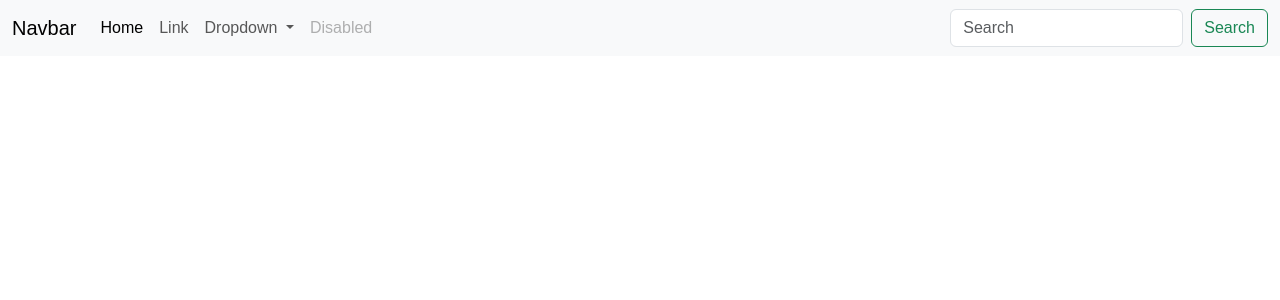
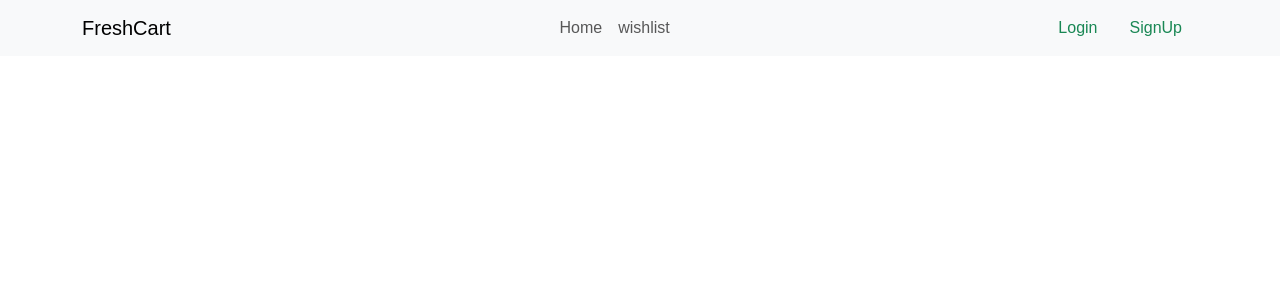
Before and after one commit to ims0s/E-commerce-angular, an Angular app: page / in a window 1280 px wide. Shown: the top 300 px of the page. Built offline with nearby package versions, Linux system fonts and the light colour scheme; a web font is replaced by a local one.

Commit message:
initiialise the main pages

```diff
--- a/src/app/Navbar/Navbar.component.html
+++ b/src/app/Navbar/Navbar.component.html
@@ -1,36 +1,22 @@
 <nav class="navbar navbar-expand-lg bg-body-tertiary">
-  <div class="container-fluid">
-    <a class="navbar-brand" href="#">Navbar</a>
+  <div class="container">
+    <a class="navbar-brand" routerLink="home">FreshCart</a>
     <button class="navbar-toggler" type="button" data-bs-toggle="collapse" data-bs-target="#navbarSupportedContent" aria-controls="navbarSupportedContent" aria-expanded="false" aria-label="Toggle navigation">
       <span class="navbar-toggler-icon"></span>
     </button>
     <div class="collapse navbar-collapse" id="navbarSupportedContent">
-      <ul class="navbar-nav me-auto mb-2 mb-lg-0">
+      <ul class="navbar-nav m-auto mb-2 mb-lg-0">
         <li class="nav-item">
-          <a class="nav-link active" aria-current="page" href="#">Home</a>
+          <a class="nav-link " routerLinkActive="text-success" aria-current="page" routerLink="home">Home</a>
         </li>
         <li class="nav-item">
-          <a class="nav-link" href="#">Link</a>
-        </li>
-        <li class="nav-item dropdown">
-          <a class="nav-link dropdown-toggle" href="#" role="button" data-bs-toggle="dropdown" aria-expanded="false">
-            Dropdown
-          </a>
-          <ul class="dropdown-menu">
-            <li><a class="dropdown-item" href="#">Action</a></li>
-            <li><a class="dropdown-item" href="#">Another action</a></li>
-            <li><hr class="dropdown-divider"></li>
-            <li><a class="dropdown-item" href="#">Something else here</a></li>
-          </ul>
-        </li>
-        <li class="nav-item">
-          <a class="nav-link disabled" aria-disabled="true">Disabled</a>
+          <a class="nav-link " routerLinkActive="text-success" aria-current="page" routerLink="wishlist">wishlist</a>
         </li>
       </ul>
-      <form class="d-flex" role="search">
-        <input class="form-control me-2" type="search" placeholder="Search" aria-label="Search">
-        <button class="btn btn-outline-success" type="submit">Search</button>
-      </form>
+      <div  >
+        <a routerLink="login" class="text-decoration-none text-success px-3" >Login</a>
+        <a routerLink="signup" class="text-decoration-none text-success px-3" >SignUp</a>
+      </div>
     </div>
   </div>
 </nav>
--- /dev/null
+++ b/src/presenetation/pages/HomePage/Product/Product.component.html
@@ -0,0 +1,6 @@
+<div class="product p-3 size">
+  <img [src]="product.imageCover" class="w-100" [alt]="product.title">
+  <h3  >{{product.title | title}}</h3>
+  <h5 class="fs-6 text-muted">{{product.category.name}} </h5>
+  <p>{{product.price | currency:'EGP'}}  </p>
+</div>
```
Also changed, not shown: src/presenetation/pages/HomePage/HomePage.component.html (added, +7 -0 lines), src/presenetation/pages/HomePage/HomePage.component.ts (added, +17 -0 lines), src/presenetation/pages/HomePage/HomePage.module.ts (added, +14 -0 lines), src/presenetation/pages/HomePage/Product/Product.component.ts (added, +17 -0 lines), src/presenetation/pages/ProductDetailsPage/ProductDetailsPage.component.html (added, +26 -0 lines), src/presenetation/pages/ProductDetailsPage/ProductDetailsPage.component.ts (added, +15 -0 lines), src/presenetation/pages/ProductDetailsPage/ProductDetailsPage.module.ts (added, +11 -0 lines), src/presenetation/pages/HomePage/HomePage.component.css (added), src/presenetation/pages/HomePage/Product/Product.component.css (added), src/presenetation/pages/ProductDetailsPage/ProductDetailsPage.component.css (added), 1 other file (tests, documents, lock files or other folders).
